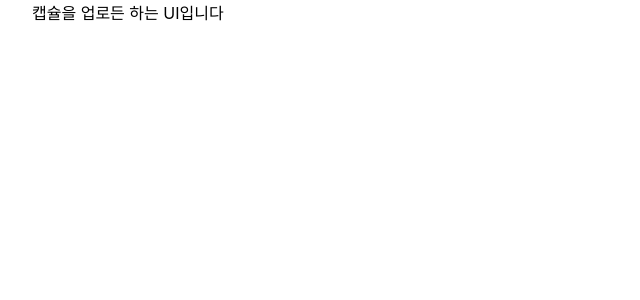
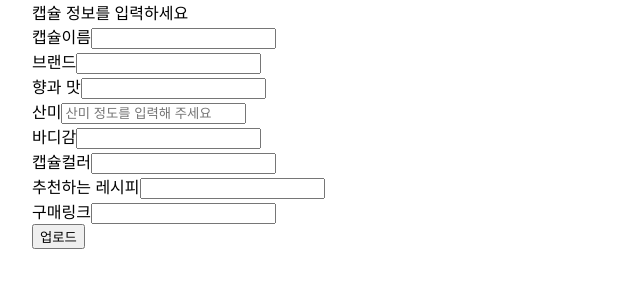
Before and after one commit to jss8882/Fokee, a Next.js app: page /upload in a window 1280 px wide. Shown: the top 300 px of the page, without its empty margins (0-640 px from the left). Built offline with nearby package versions, Linux system fonts and the light colour scheme.

Commit message:
before completing form

```diff
--- a/package.json
+++ b/package.json
@@ -12,7 +12,8 @@
     "@prisma/client": "^3.14.0",
     "next": "12.1.6",
     "react": "18.1.0",
-    "react-dom": "18.1.0"
+    "react-dom": "18.1.0",
+    "react-hook-form": "^7.31.3"
   },
   "devDependencies": {
     "@types/node": "17.0.34",
--- a/pages/upload.tsx
+++ b/pages/upload.tsx
@@ -1,12 +1,86 @@
 import type { NextPage } from 'next'
-import Head from 'next/head'
-import Image from 'next/image'
 import styles from '../styles/Home.module.css'
+import {useForm} from "react-hook-form"
+
 
 const Upload: NextPage = () => {
+
+    const {register, watch,handleSubmit, reset} = useForm()
+    // console.log(watch())
+
+    const onValid = (data) =>{
+        console.log("제출된 데이터는",data)
+    }
+
     return (
         <div className={styles.container}>
-            캡슐을 업로든 하는  UI입니다
+            캡슐 정보를 입력하세요
+            <form
+                onSubmit={handleSubmit(onValid)}
+            >
+                <div>
+                    <label>
+                        캡슐이름
+                    </label>
+                    <input
+                        {...register("capsuleName")}
+                    />
+                </div>
+
+                <div>
+                    <label>
+                        브랜드
+                    </label>
+                    <input/>
+                </div>
+
+                <div>
+                    <label>
+                        향과 맛
+                    </label>
+                    <input/>
+                </div>
+
+                <div>
+                    <label>
+                        산미
+                    </label>
+                    <input
+                        placeholder='산미 정도를 입력해 주세요'
+                        type='number'
+                    />
+                </div>
+
+                <div>
+                    <label>
+                        바디감
+                    </label>
+                    <input/>
+                </div>
+                <div>
+                    <label>
+                        캡슐컬러
+                    </label>
+                    <input/>
+                </div>
+                <div>
+                    <label>
+                        추천하는 레시피
+                    </label>
+                    <input/>
+                </div>
+                <div>
+                    <label>
+                        구매링크
+                    </label>
+                    <input/>
+                </div>
+
+                <button>
+                    업로드
+                </button>
+
+            </form>
         </div>
     )
 }
```
Also changed, not shown: 2 other files (tests, documents, lock files or other folders).
